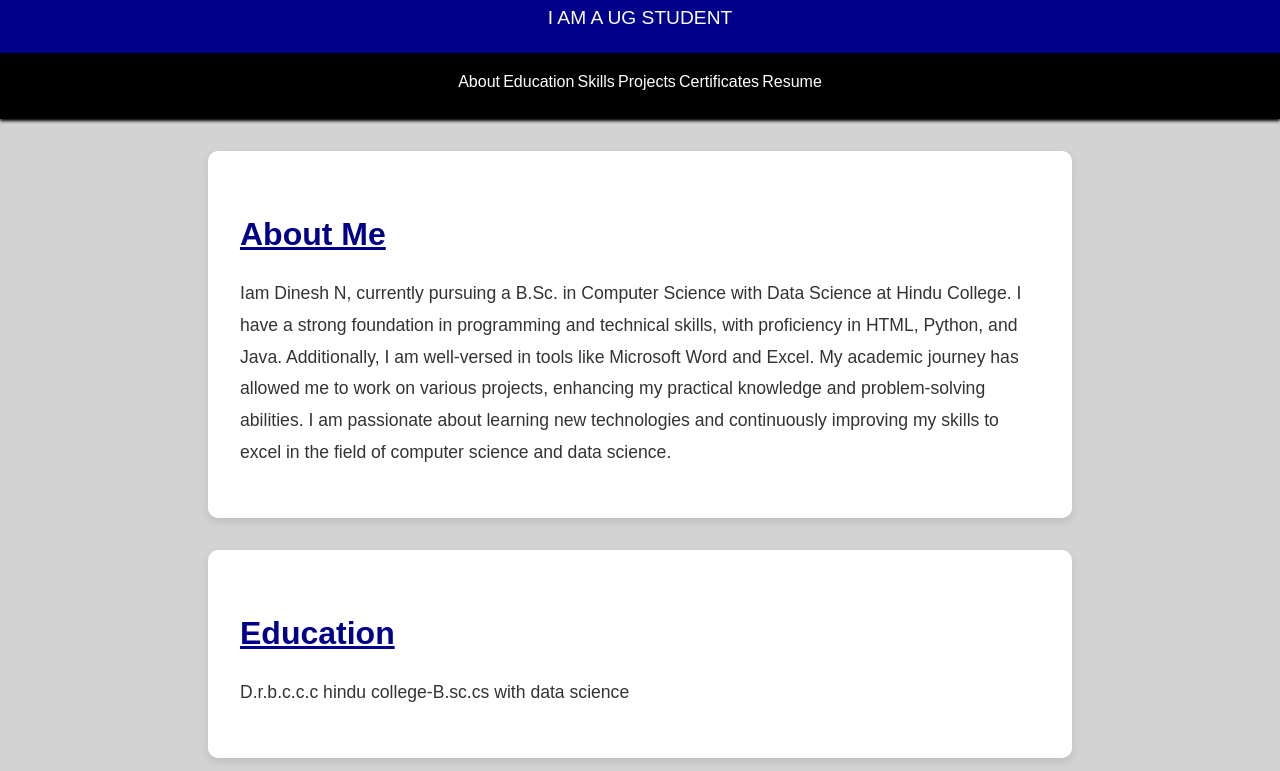
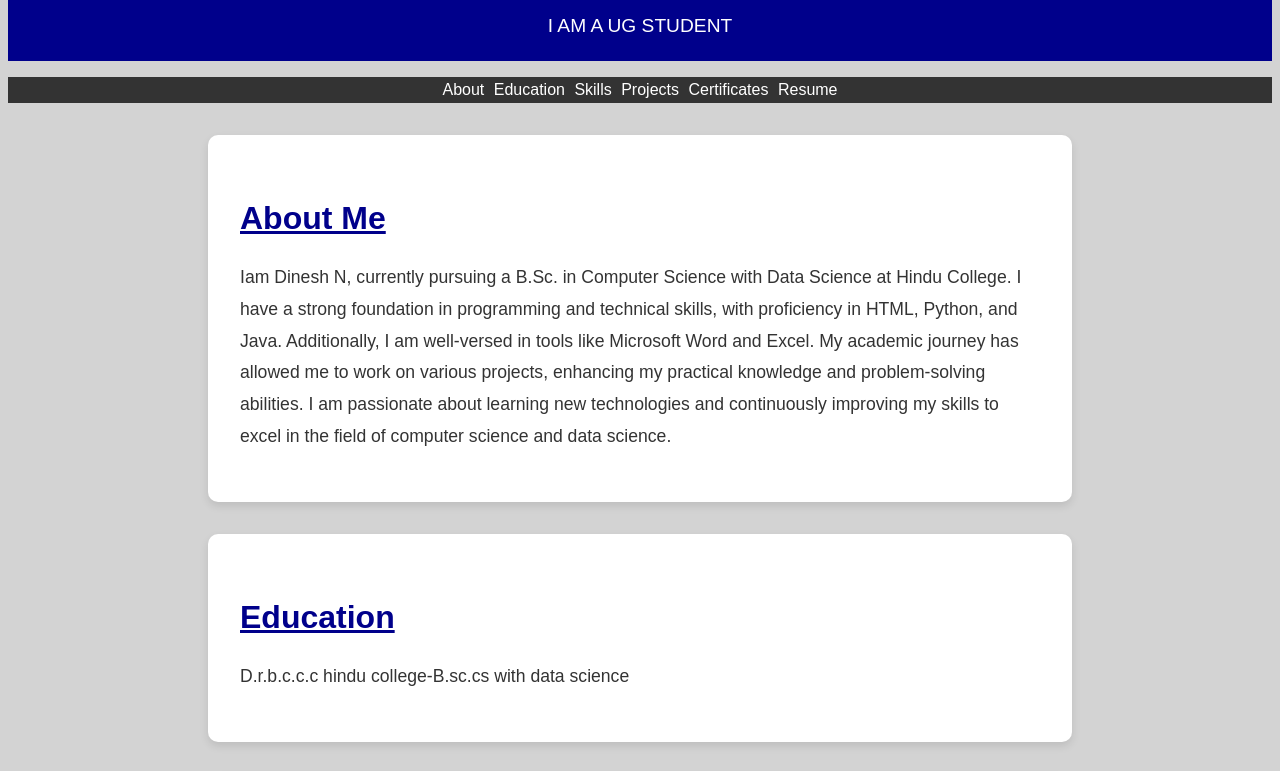
Before and after one commit to Dineshmj2021/digital-portfolio1, a plain HTML site: page index.html in a window 1280 px wide. Shown: the part 239-1010 px from the top of the page. Drawn offline with Linux system fonts and the light colour scheme.

Commit message:
index.html

```diff
--- a/index.html
+++ b/index.html
@@ -8,11 +8,12 @@
         /* General Styles */
         body {
             font-family: 'Arial', sans-serif;
-            margin: 0;
-            padding: 0;
+            margin: 1;
+            padding: 2;
             background-color: lightgrey;
             color: #333;
             line-height: 1.6;
+
         }
 
         header {
@@ -45,36 +46,32 @@
             animation: zoomIn 2s ease-in-out;
         }
 
+
+
+          /* Navigation Bar */
          nav {
-            background-color: black;
+         background-color: #333;
          color: #fff;
-            text-align: left;
-            padding: 1rem 0;
-            position: sticky;
-            top: 1;
-            z-index: 1000;
-            box-shadow: 0 2px 3px rgba( 0, 0, 0,1);
+          text-align: center;
             }
-
           nav ul {
           list-style-type: none;
           padding: 0;
-            margin: 0;
-            display: flex;
-            justify-content: center;
-            gap: 0.2rem;
+          }
+          nav ul li {
+          display: inline;
+          margin: 0 2.5px;
+}
+          nav ul li a {
+          text-decoration: none;
+          color: #fff;
+          transition: color 0.3s ease, background-color 0.3s ease;
+          border-radius:30px;
 }
 
-        nav ul li a {
-            text-decoration: none;
-            color: white;
-            font-weight:300;
-            transition: color 0.3s ease;
-        }
 
-        nav ul li a:hover {
-            color: #bb86fc;
-        }
+
+
 
         .section-content {
             background-color: white;
@@ -216,7 +213,7 @@
         <div class="section-content">
             <h2><u>Projects</u></h2>
             <ul>
-                <li><a href="https://dineshmj2021.github.io/digital-portfolio1/">Student-portfolio</a></li>
+                <li><a href="https://dineshmj2021.github.io/digital-portfolio1/">Digital-portfolio</a></li>
 
             </ul>
         </div>
```
Lines whose indentation alone changed are shown as unchanged.
